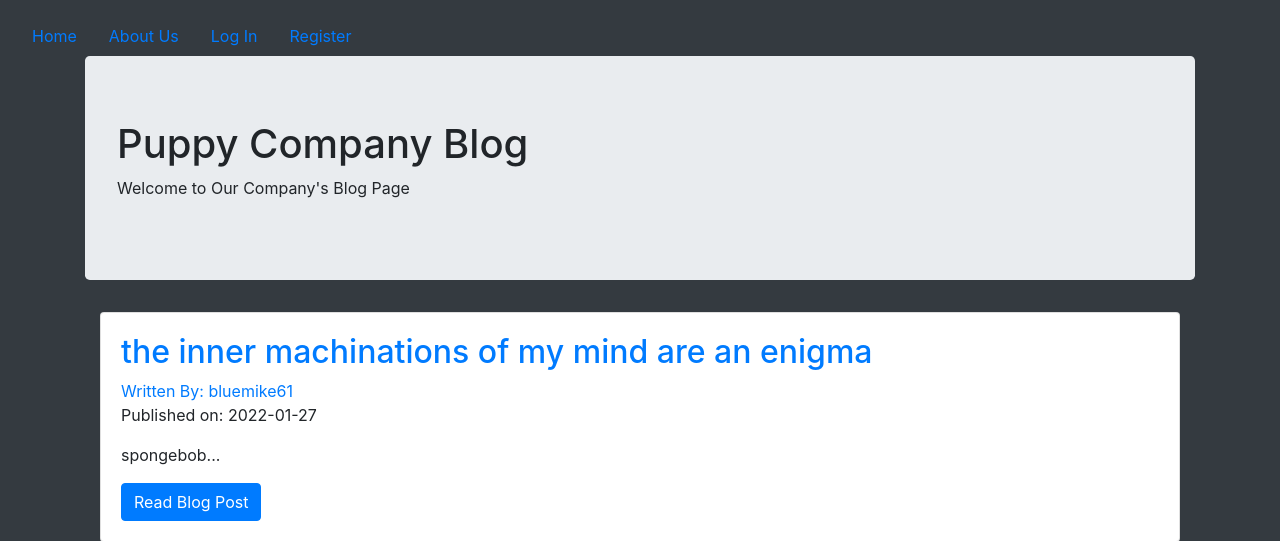
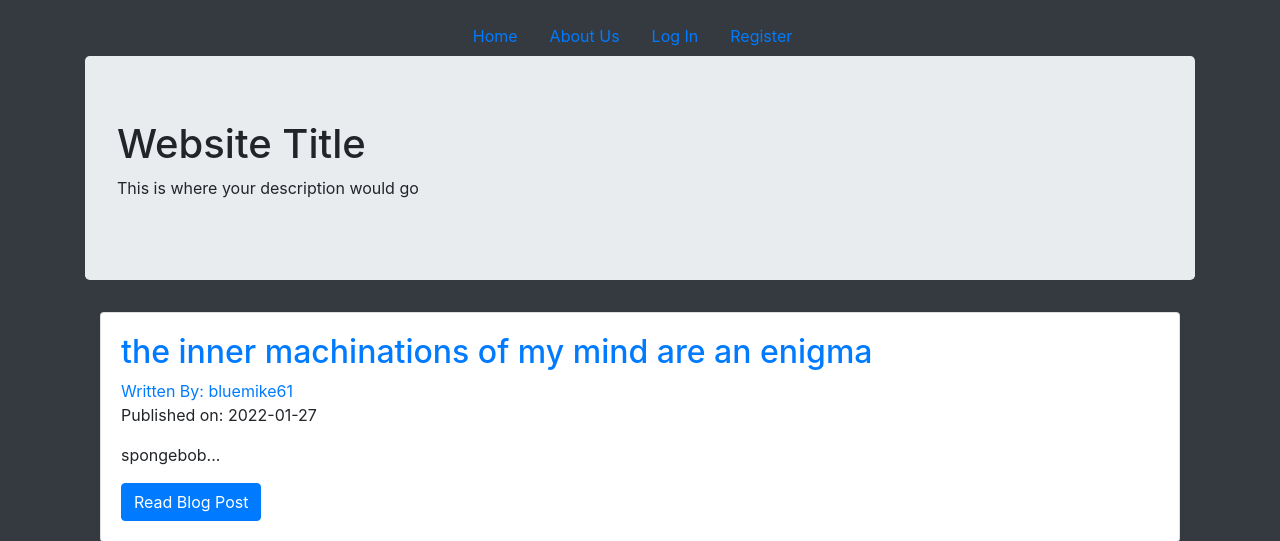
Before and after one commit to bluemike61/FlaskBlogSite, a Flask app: page / in a window 1280 px wide. Shown: the top 541 px of the page. Run offline with Flask 2, Linux system fonts and the light colour scheme; data comes from the database, SQL or seed files in the repository; some libraries are stand-ins or nearby versions.

Commit message:
changed navbar

```diff
--- a/puppycompanyblog/templates/base.html
+++ b/puppycompanyblog/templates/base.html
@@ -10,7 +10,7 @@
     <title></title>
   </head>
   <body class="p-3 mb-2 bg-dark">
-  <ul class="nav">
+  <ul class="nav container d-flex justify-content-center">
 
   <li class="nav-item">
     <a class="nav-link" href="{{ url_for('core.index') }}">Home</a>
--- a/puppycompanyblog/templates/index.html
+++ b/puppycompanyblog/templates/index.html
@@ -1,8 +1,8 @@
 {% extends "base.html" %}
 {% block content %}
   <div class="jumbotron">
-    <h1>Puppy Company Blog</h1>
-    <p>Welcome to Our Company's Blog Page</p>
+    <h1>Website Title</h1>
+    <p>This is where your description would go</p>
   </div>
 
   <div class="container">
```
